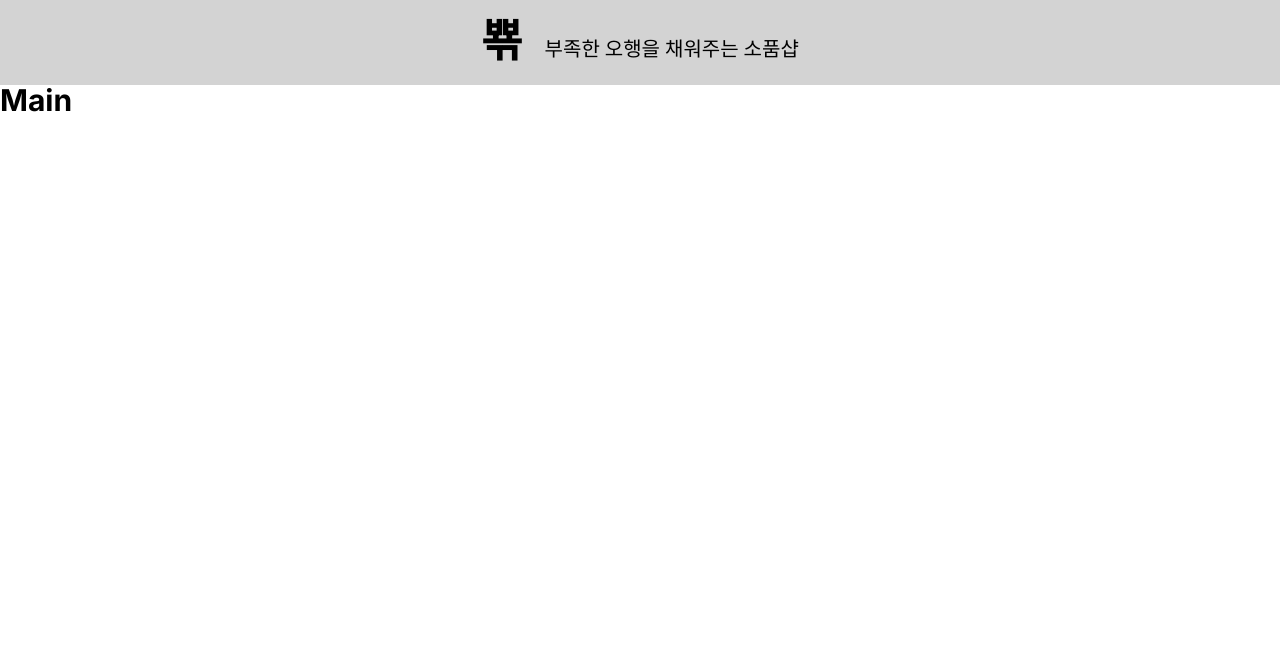
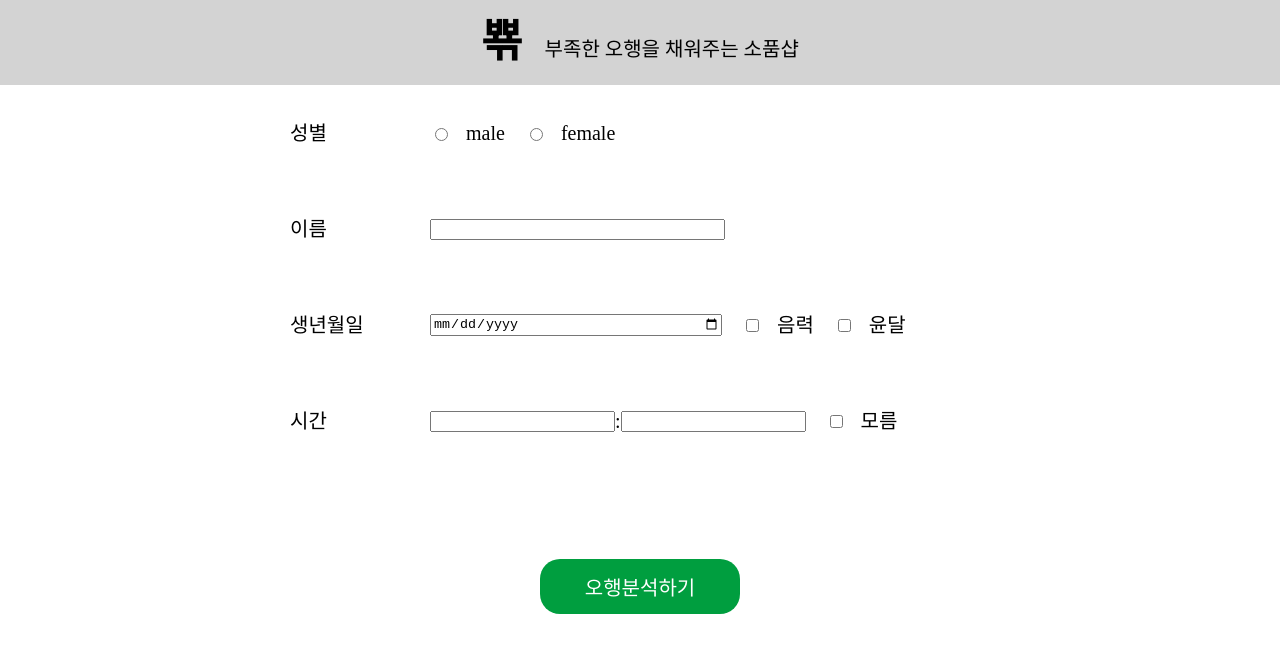
Before and after one commit to wglee0511/bbyock, a Next.js app: page / in a window 1280 px wide. Shown: the top 652 px of the page. Built offline with nearby package versions, Linux system fonts and the light colour scheme.

Commit message:
feature: form

```diff
--- a/package.json
+++ b/package.json
@@ -9,14 +9,17 @@
     "lint": "next lint"
   },
   "dependencies": {
+    "lodash": "^4.17.21",
     "next": "14.2.4",
     "react": "^18",
     "react-dom": "^18",
+    "react-hook-form": "^7.52.0",
     "styled-components": "^6.1.11",
     "zustand": "^4.5.4"
   },
   "devDependencies": {
     "@svgr/webpack": "^8.1.0",
+    "@types/lodash": "^4.17.6",
     "@types/node": "^20",
     "@types/react": "^18",
     "@types/react-dom": "^18",
--- a/src/app/layout.tsx
+++ b/src/app/layout.tsx
@@ -5,8 +5,8 @@ import "./globals.css";
 const inter = Inter({ subsets: ["latin"] });
 
 export const metadata: Metadata = {
-  title: "Create Next App",
-  description: "Generated by create next app",
+  title: "뾲",
+  description: "부족한 오행을 채워주는 소품샵",
 };
 
 export default function RootLayout({
--- /dev/null
+++ b/src/components/Template/ContentsWrapper.tsx
@@ -0,0 +1,19 @@
+import React, { PropsWithChildren } from "react";
+import styled from "styled-components";
+
+const S = {
+  Container: styled.div`
+    flex: 1;
+    width: 100%;
+    display: flex;
+    flex-direction: column;
+    justify-content: center;
+    align-items: center;
+  `,
+};
+
+const ContentsWrapper = ({ children }: PropsWithChildren) => {
+  return <S.Container>{children}</S.Container>;
+};
+
+export default ContentsWrapper;
--- a/src/containers/main/TopNavigation.tsx
+++ b/src/components/TopNavigation/index.tsx
@@ -3,6 +3,7 @@ import Text from "@/components/Text";
 import { COLORS } from "@/style/colors";
 import React from "react";
 import styled from "styled-components";
+import { TopNavigationProps } from "./type";
 
 const S = {
   container: styled.div`
@@ -19,7 +20,7 @@ const S = {
   `,
 };
 
-const TopNavigation = () => {
+const TopNavigation = ({ title }: TopNavigationProps) => {
   return (
     <S.container>
       <S.Inner>
@@ -33,7 +34,7 @@ const TopNavigation = () => {
         </Text>
         <Divider horizontal={22} />
         <Text fontSize={20} fontWeight={400} color={COLORS.black}>
-          부족한 오행을 채워주는 소품샵
+          {title}
         </Text>
       </S.Inner>
     </S.container>
--- /dev/null
+++ b/src/components/TopNavigation/type.ts
@@ -0,0 +1,3 @@
+export interface TopNavigationProps {
+  title: string;
+}
--- /dev/null
+++ b/src/containers/main/Contents.tsx
@@ -0,0 +1,204 @@
+import Divider from "@/components/Divider";
+import ContentsWrapper from "@/components/Template/ContentsWrapper";
+import Text from "@/components/Text";
+import { CONTENT_MAX_WIDTH } from "@/style/base";
+import { COLORS } from "@/style/colors";
+import { map } from "lodash";
+import React, { ReactElement, ReactNode } from "react";
+import { useForm } from "react-hook-form";
+import styled from "styled-components";
+
+const S = {
+  Container: styled.div`
+    flex: 1;
+    display: flex;
+    flex-direction: column;
+    justify-content: center;
+    align-items: flex-start;
+    width: ${CONTENT_MAX_WIDTH}px;
+    height: calc(100vh - 170px);
+  `,
+  Form: styled.form`
+    width: 100%;
+  `,
+  Input: styled.input``,
+  TextInput: styled.input`
+    min-width: 287px;
+  `,
+  NumberInput: styled.input`
+    flex: 1;
+  `,
+  InputContainer: styled.div`
+    width: 100%;
+    height: 96px;
+    display: flex;
+    align-items: center;
+    justify-content: space-between;
+  `,
+  ContentsContainer: styled.div`
+    width: 80%;
+    display: flex;
+    gap: 20px;
+  `,
+  SummitButton: styled.input`
+    width: 200px;
+    height: 55px;
+    font-size: 20px;
+    color: ${COLORS.white};
+    font-weight: 400;
+    border: none;
+    border-radius: 20px;
+    background-color: ${COLORS.green};
+  `,
+};
+
+const Contents = () => {
+  const {
+    register,
+    handleSubmit,
+    watch,
+    formState: { errors },
+  } = useForm();
+
+  const genders: Gender[] = ["male", "female"];
+
+  const onSubmitForm = handleSubmit((data) => {
+    console.log("data: ", data);
+  });
+
+  const WithLabel = ({
+    text,
+    components,
+  }: {
+    text: string;
+    components:
+      | React.JSX.Element
+      | ReactElement<any, any>
+      | React.JSX.Element[];
+  }) => (
+    <S.InputContainer>
+      <Text fontSize={20} fontWeight={400} color={COLORS.black}>
+        {text}
+      </Text>
+      <S.ContentsContainer>{components}</S.ContentsContainer>
+    </S.InputContainer>
+  );
+
+  const renderGenders = (list: Gender[]) =>
+    map(list, (gender) => {
+      return (
+        <div
+          style={{
+            display: "flex",
+            alignItems: "center",
+          }}
+          key={gender}
+        >
+          <S.Input
+            type="radio"
+            value={gender}
+            {...register("gender", {
+              required: true,
+            })}
+          />
+          <Divider horizontal={15} />
+          <Text fontSize={20} fontWeight={400} color={COLORS.black}>
+            {gender}
+          </Text>
+        </div>
+      );
+    });
+
+  return (
+    <ContentsWrapper>
+      <S.Container>
+        <S.Form onSubmit={onSubmitForm}>
+          {WithLabel({ text: "성별", components: renderGenders(genders) })}
+          {WithLabel({
+            text: "이름",
+            components: (
+              <S.TextInput
+                type="text"
+                {...register("name", { required: true })}
+              />
+            ),
+          })}
+          {WithLabel({
+            text: "생년월일",
+            components: (
+              <div style={{ display: "flex", alignItems: "center" }}>
+                <S.TextInput
+                  type="date"
+                  {...register("birthDate", { required: true })}
+                />
+                <Divider horizontal={20} />
+                <div
+                  style={{
+                    display: "flex",
+                    alignItems: "center",
+                  }}
+                >
+                  <S.Input type="checkbox" {...register("isLunar")} />
+                  <Divider horizontal={15} />
+                  <Text fontSize={20} fontWeight={400} color={COLORS.black}>
+                    음력
+                  </Text>
+                </div>
+                <Divider horizontal={20} />
+                <div
+                  style={{
+                    display: "flex",
+                    alignItems: "center",
+                  }}
+                >
+                  <S.Input type="checkbox" {...register("isLeapYear")} />
+                  <Divider horizontal={15} />
+                  <Text fontSize={20} fontWeight={400} color={COLORS.black}>
+                    윤달
+                  </Text>
+                </div>
+              </div>
+            ),
+          })}
+          {WithLabel({
+            text: "시간",
+            components: (
+              <div style={{ display: "flex", alignItems: "center" }}>
+                <S.NumberInput
+                  type="number"
+                  {...register("hour", { required: true, max: 24 })}
+                />
+                <Text fontSize={20} fontWeight={400} color={COLORS.black}>
+                  :
+                </Text>
+                <S.NumberInput
+                  type="number"
+                  {...register("minute", { required: true, max: 60 })}
+                />
+                <Divider horizontal={20} />
+                <div
+                  style={{
+                    display: "flex",
+                    alignItems: "center",
+                  }}
+                >
+                  <S.Input type="checkbox" {...register("hasBirthDateTime")} />
+                  <Divider horizontal={15} />
+                  <Text fontSize={20} fontWeight={400} color={COLORS.black}>
+                    모름
+                  </Text>
+                </div>
+              </div>
+            ),
+          })}
+          <Divider vertical={90} />
+          <div style={{ display: "flex", justifyContent: "center" }}>
+            <S.SummitButton type="submit" value="오행분석하기" />
+          </div>
+        </S.Form>
+      </S.Container>
+    </ContentsWrapper>
+  );
+};
+
+export default Contents;
--- a/src/pages/Main.tsx
+++ b/src/pages/Main.tsx
@@ -10,21 +10,23 @@ const S = {
     position: relative;
     font-size: 30px;
     font-weight: 700;
+    overflow-y: scroll;
   `,
 };
 
 const Main = () => {
-  const TopNavigation = dynamic(
-    () => import("@/containers/main/TopNavigation"),
-    {
-      ssr: false,
-    },
-  );
+  const TopNavigation = dynamic(() => import("@/components/TopNavigation"), {
+    ssr: false,
+  });
+
+  const Contents = dynamic(() => import("@/containers/main/Contents"), {
+    ssr: false,
+  });
 
   return (
     <S.Container>
-      <TopNavigation />
-      Main
+      <TopNavigation title="부족한 오행을 채워주는 소품샵" />
+      <Contents />
     </S.Container>
   );
 };
--- a/src/style/base.ts
+++ b/src/style/base.ts
@@ -1,4 +1,5 @@
 export const BASE_WINDOW_WIDTH = 1280;
 export const BASE_WINDOW_HEIGHT = 800;
+export const CONTENT_MAX_WIDTH = 700;
 
 export const WIDTH_HEIGHT_RATIO = BASE_WINDOW_WIDTH / BASE_WINDOW_HEIGHT;
--- a/src/style/colors.ts
+++ b/src/style/colors.ts
@@ -1,5 +1,7 @@
 export const COLORS = {
   gray100: "#D3D3D3",
+
+  green: "#009E3F",
   black: "#000000",
-  white: "white"
+  white: "white",
 } as const;
--- /dev/null
+++ b/src/types/form.ts
@@ -0,0 +1 @@
+type Gender = "male" | "female";
```
Also changed, not shown: src/components/Template/type.ts (added), 1 other file (tests, documents, lock files or other folders).
